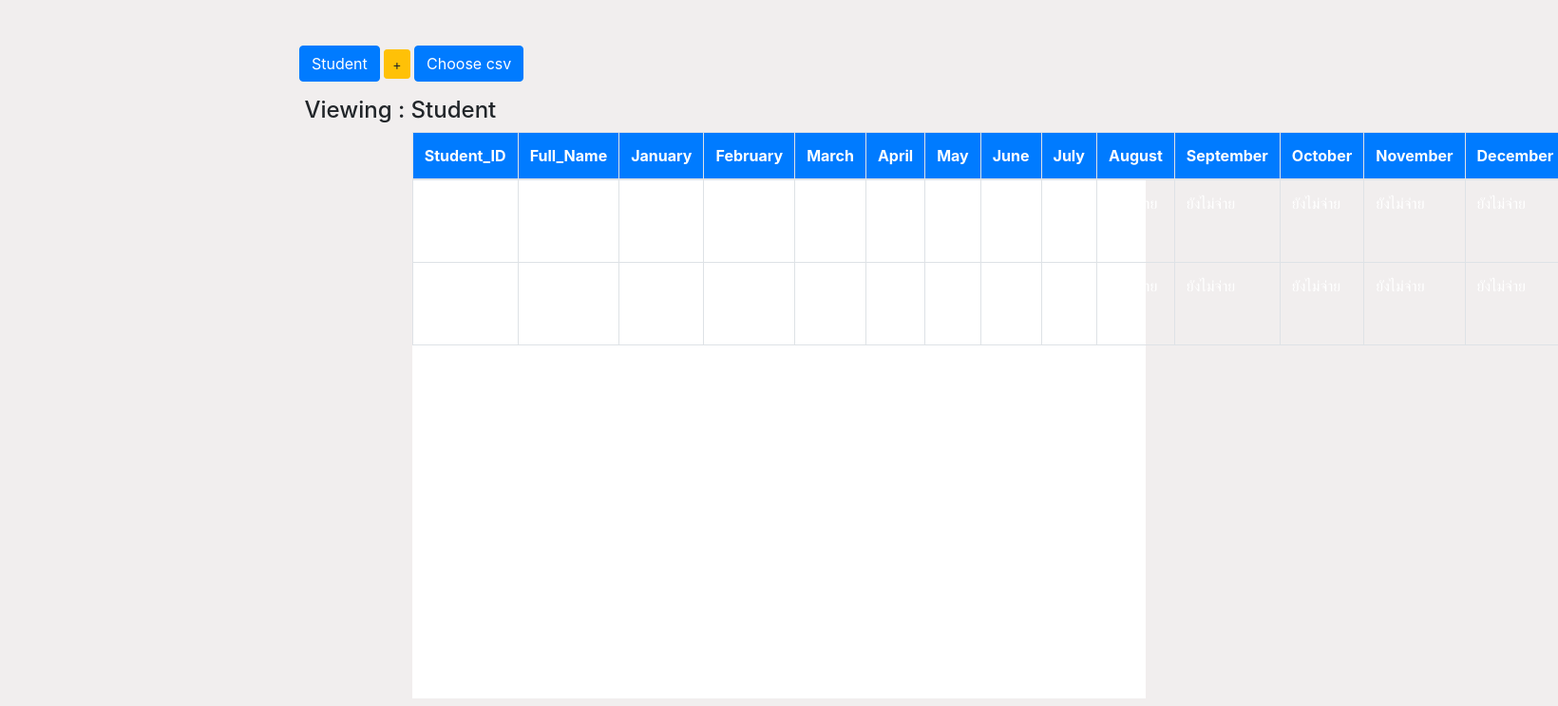
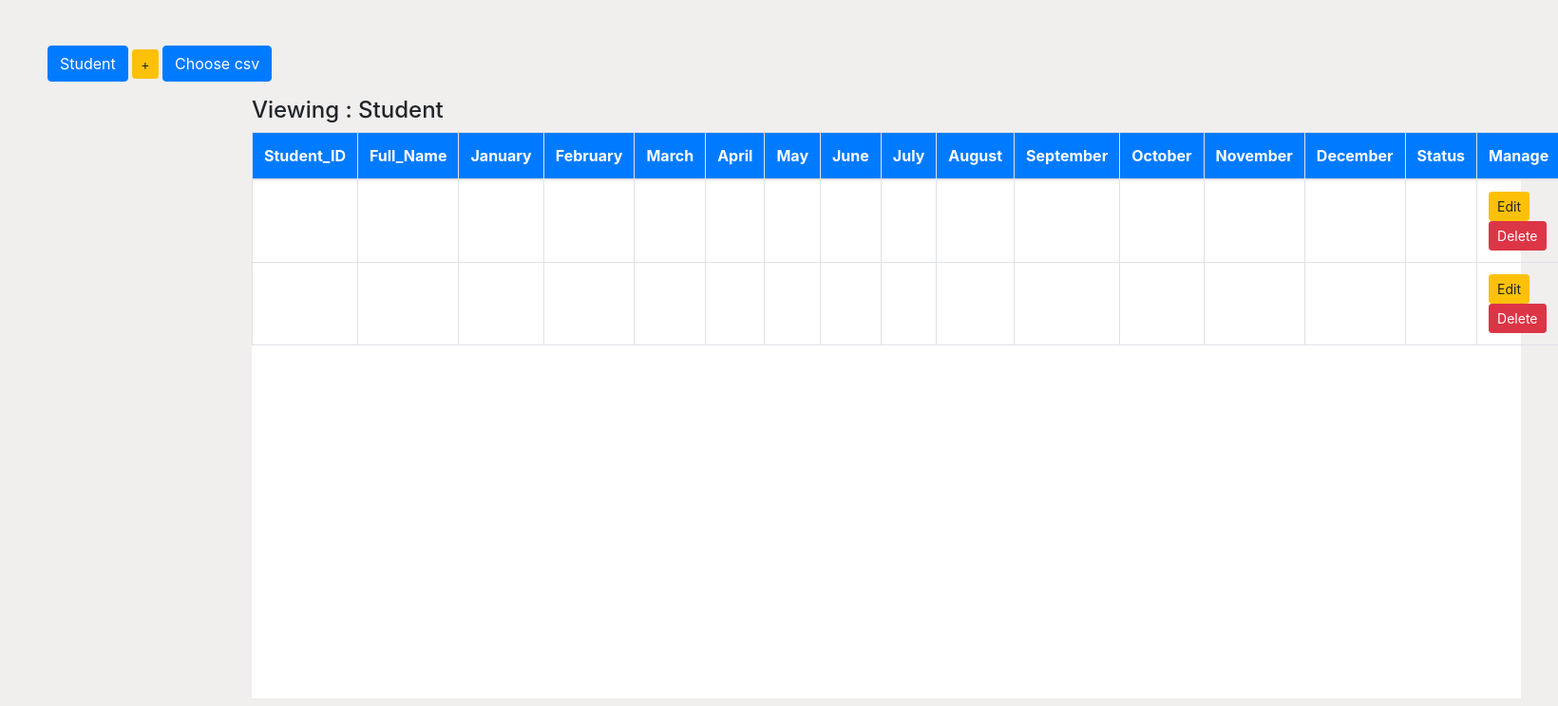
Before and after one commit to japzero02/give-me-the-money, a Django app: page /display_student in a window 1640 px wide; the page is wider, and only the part inside the window is pictured. Shown: the part 56-800 px from the top of that part at 95% size. Run offline with Django 3.2, Linux system fonts and the light colour scheme; data comes from the database, SQL or seed files in the repository; some libraries are stand-ins or nearby versions.

Commit message:
fix table position

```diff
--- a/money/mainapp/templates/index.html
+++ b/money/mainapp/templates/index.html
@@ -1,11 +1,8 @@
 {% extends 'base.html' %}
 
 {% block body %}
-
-
-<div class="container">
-    <!-- button group -->
-    <div class="button-group mb-3">
+<!-- button group -->
+<div class="button-group mb-3">
 
         <a href="{% url 'display_student' %}" class="btn btn-primary btn-md position-button" role="button"> Student</a>
         <a href="{% url 'add_student' %}" class="btn btn-warning btn-sm" role="button"> +</a>
@@ -14,9 +11,12 @@
     {#    <a href="{% url 'display_january' %}" class="btn btn-primary btn-md" role="button"> January</a>#}
     {#    <a href="#" class="btn btn-warning btn-sm" role="button"> +</a>#}
     </div>
+<div class="container">
+
+
     <!-- END button group -->
 
-    <h4 style="padding-left: 5%;">Viewing : {{ header }}</h4>
+    <h4 >Viewing : {{ header }}</h4>
 
     <!-- table -->
     <div class="table-backgroundcolor">
@@ -81,7 +81,7 @@
 }
 .table-backgroundcolor {
     background-color: #ffffff;
-    width: 69.6%;
+    width: 120.4%;
     height: calc(100vh - 203px);
     display: block;
     margin-left: auto;
```
